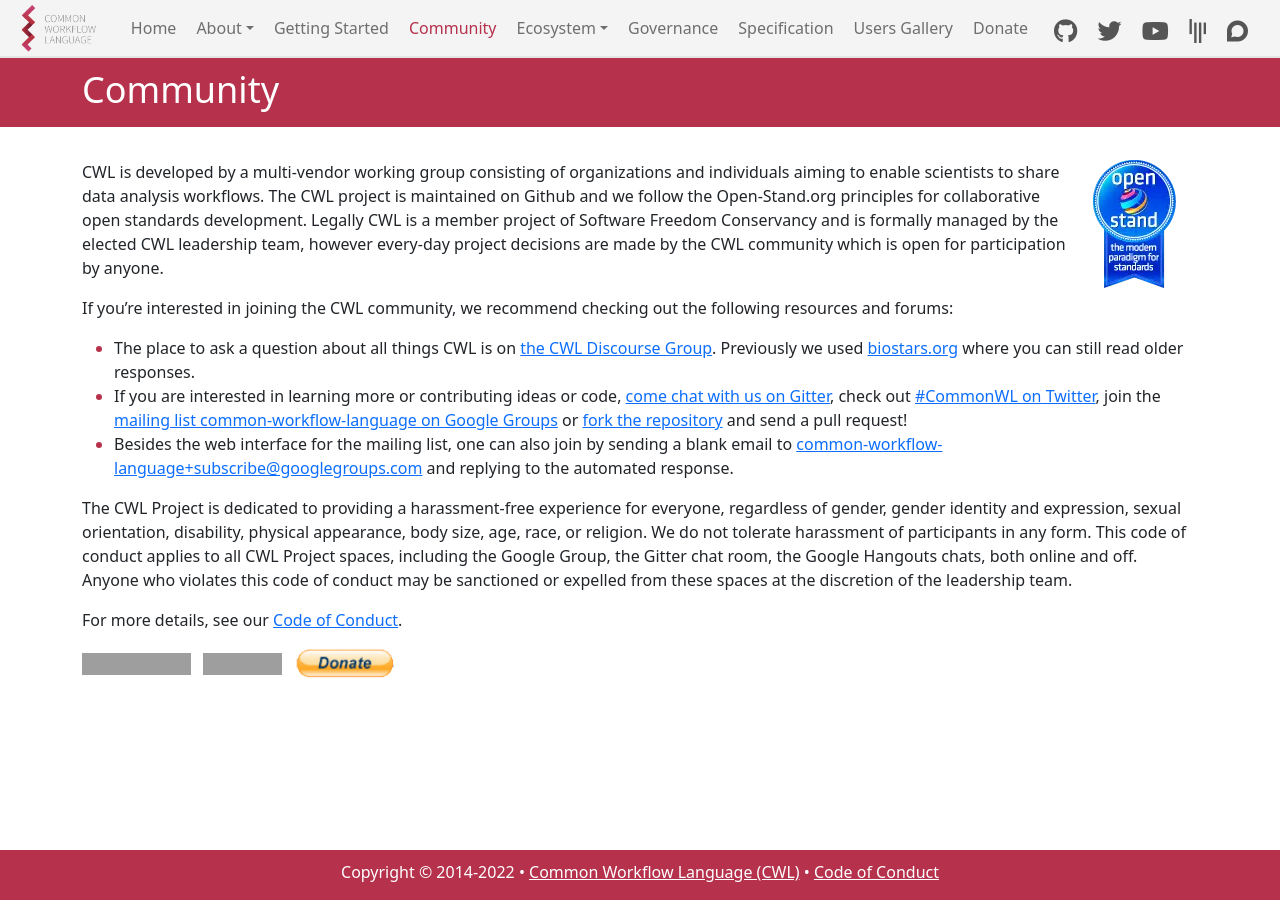
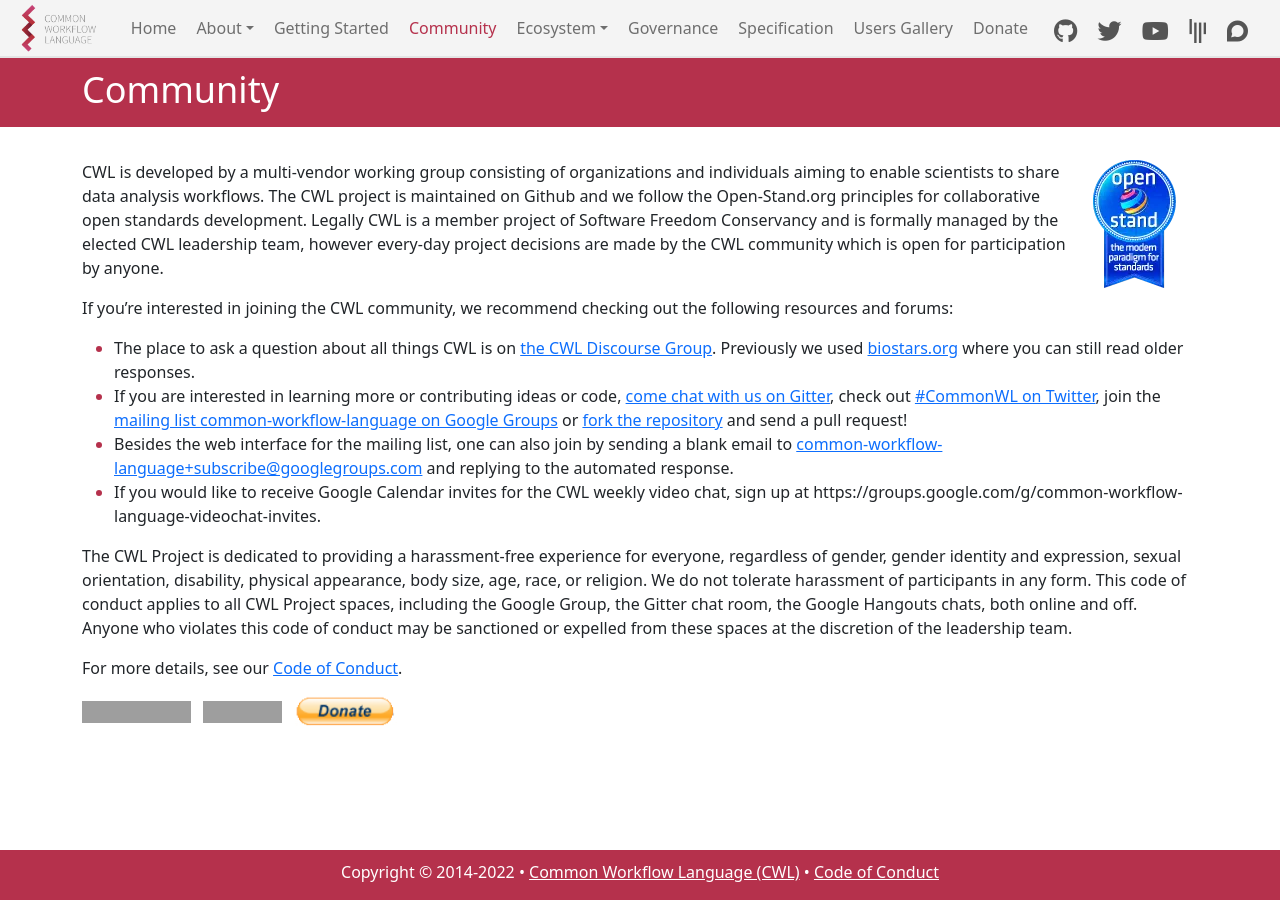
Before and after one commit to common-workflow-language/cwl-website, a Jekyll site: the page built from content/community.md, in a window 1280 px wide. Built offline with Jekyll 4.4.1, drawn with Linux system fonts in a browser that asks for light colours; grey boxes are pictures that could not be loaded.

Commit message:
Adding link to receive weekly meeting invites

```diff
--- a/content/community.md
+++ b/content/community.md
@@ -15,6 +15,7 @@
 * The place to ask a question about all things CWL is on [the CWL Discourse Group](https://cwl.discourse.group/). Previously we used [biostars.org](https://www.biostars.org/t/cwl/) where you can still read older responses.
 * If you are interested in learning more or contributing ideas or code, [come chat with us on Gitter](https://gitter.im/common-workflow-language/common-workflow-language), check out [#CommonWL on Twitter](https://twitter.com/search?q=%23CommonWL), join the [mailing list common-workflow-language on Google Groups](https://groups.google.com/forum/#!forum/common-workflow-language) or [fork the repository](https://github.com/common-workflow-language/common-workflow-language) and send a pull request!
 * Besides the web interface for the mailing list, one can also join by sending a blank email to [common-workflow-language+subscribe@googlegroups.com](common-workflow-language+subscribe@googlegroups.com) and replying to the automated response.
+* If you would like to receive Google Calendar invites for the CWL weekly video chat, sign up at https://groups.google.com/g/common-workflow-language-videochat-invites.
 
 The CWL Project is dedicated to providing a harassment-free experience for everyone, regardless of gender, gender identity and expression, sexual orientation, disability, physical appearance, body size, age, race, or religion. We do not tolerate harassment of participants in any form. This code of conduct applies to all CWL Project spaces, including the Google Group, the Gitter chat room, the Google Hangouts chats, both online and off. Anyone who violates this code of conduct may be sanctioned or expelled from these spaces at the discretion of the leadership team.
 
```
